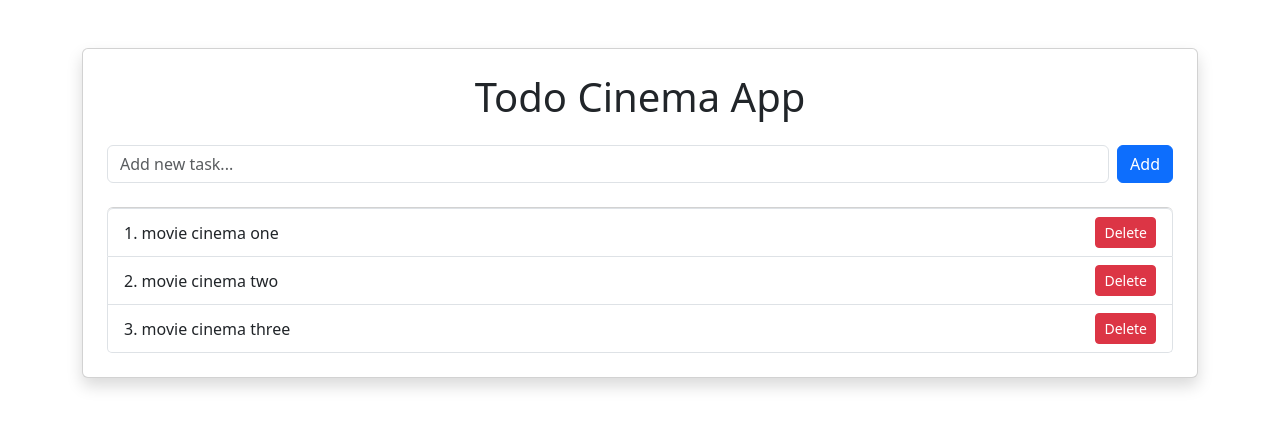
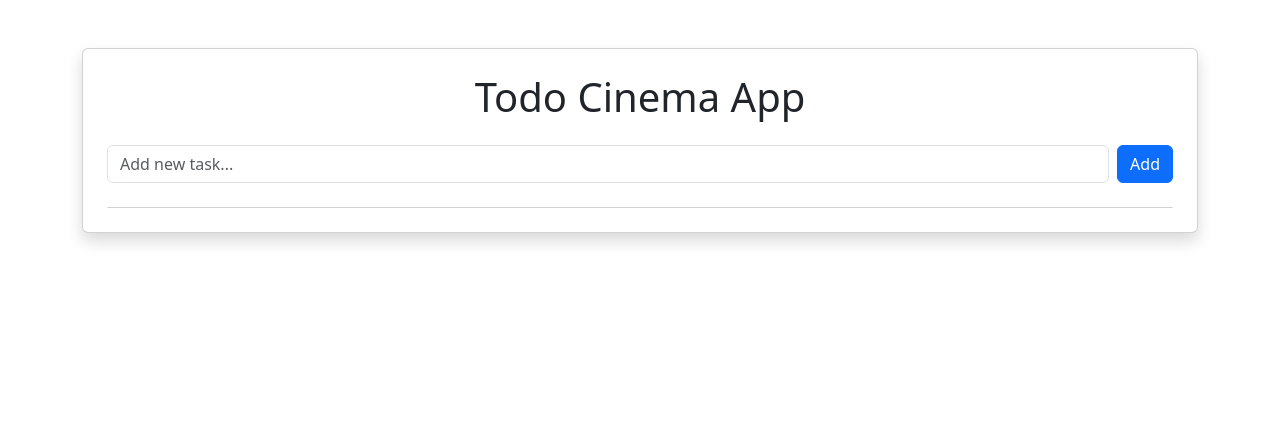
Before and after one commit to RuslanITS/TodoCinema, a React (Vite) app: page / in a window 1280 px wide. Shown: the top 428 px of the page. Built offline with nearby package versions, Linux system fonts and the light colour scheme.

Commit message:
Task-1: add Type.d.ts

```diff
--- a/src/App.tsx
+++ b/src/App.tsx
@@ -1,17 +1,25 @@
 import "./App.css";
-import { type ChangeEvent, type SubmitEventHandler, useState } from "react";
-
-type Task = {
-  id: string;
-  text: string;
-};
+import type { Task } from './Type'
+import { type ChangeEvent, type SubmitEventHandler, useEffect, useState } from "react";
 
 const App = () => {
-  const [renderList, setRenderList] = useState<Task[]>([
-    { id: '123', text: "movie cinema one" },
-    { id: '124', text: "movie cinema two" },
-    { id: '125', text: "movie cinema three" },
-  ]);
+
+  const [renderList, setRenderList] = useState<Task[]>(() => {
+    const savedTasks = localStorage.getItem("tasks");
+
+    return savedTasks
+      ? JSON.parse(savedTasks)
+      : [];
+  });
+
+  useEffect(() => {
+    console.log('set')
+    localStorage.setItem(
+      "tasks",
+      JSON.stringify(renderList)
+    );
+  }, [renderList]);
+
   const [task, setTask] = useState<string>("");
 
   const handleSubmit: SubmitEventHandler<HTMLFormElement> = (
--- /dev/null
+++ b/src/Type.d.ts
@@ -0,0 +1,4 @@
+export type Task = {
+  id: string;
+  text: string;
+};
```
